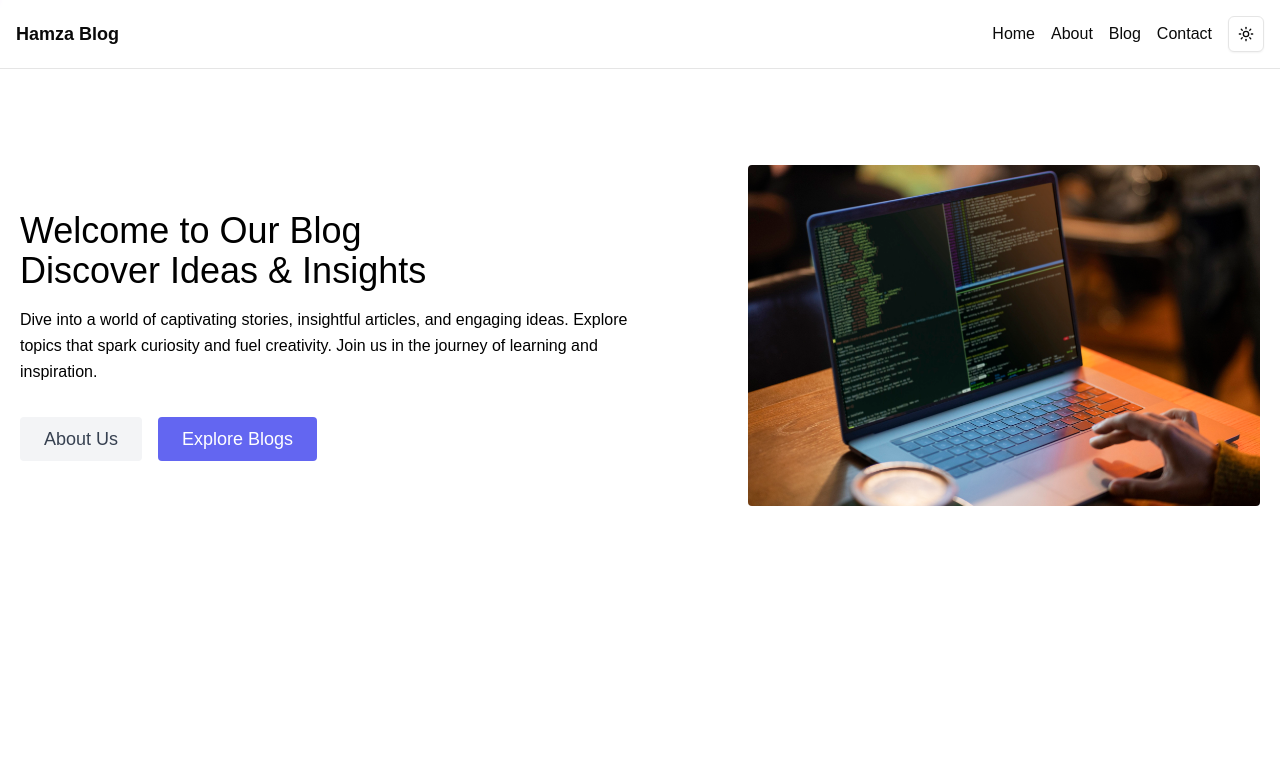
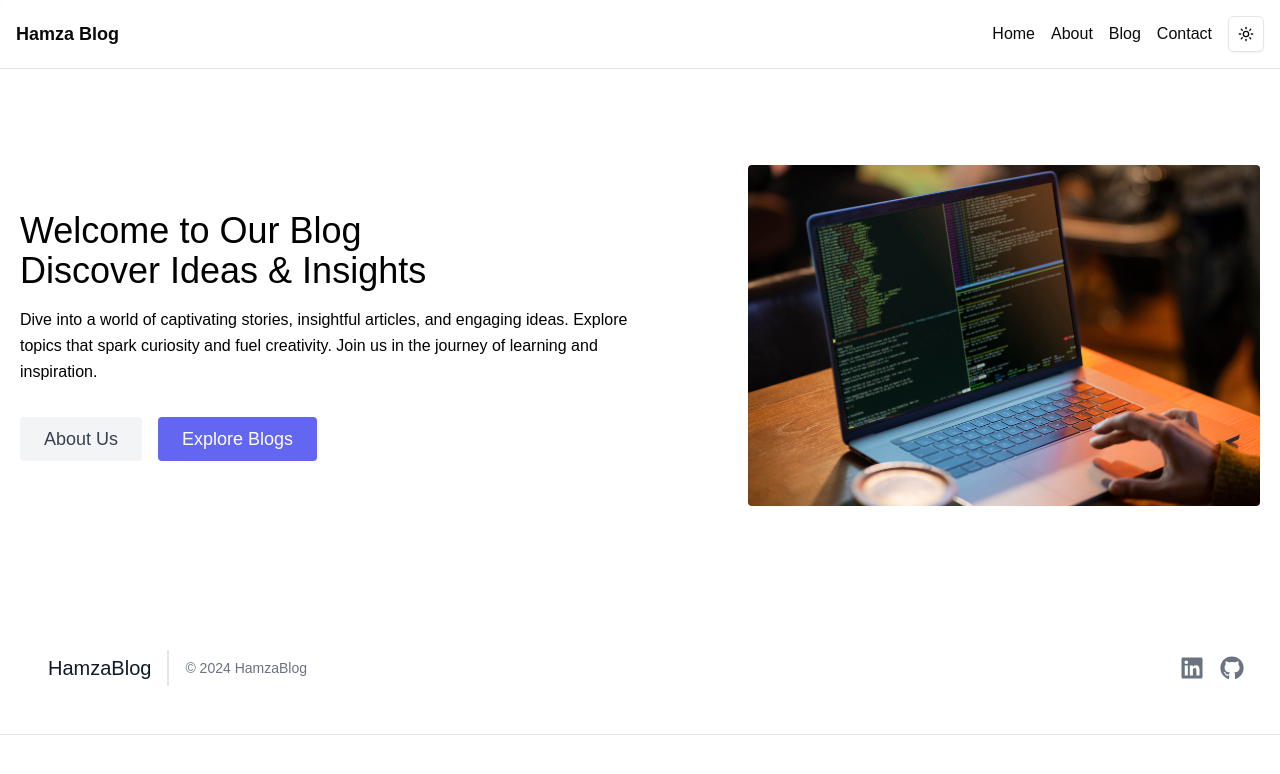
Before and after one commit to Hamza-Sheikh-02/hamza-blog, a Next.js app: page / in a window 1280 px wide. Shown: the top 774 px of the page. Built offline with nearby package versions, Linux system fonts and the light colour scheme.

Commit message:
Add Footer

```diff
--- a/package.json
+++ b/package.json
@@ -19,6 +19,7 @@
     "next-themes": "^0.4.4",
     "react": "^19.0.0",
     "react-dom": "^19.0.0",
+    "react-icons": "^5.4.0",
     "react-top-loading-bar": "^3.0.2",
     "tailwind-merge": "^2.6.0",
     "tailwindcss-animate": "^1.0.7",
--- a/src/app/layout.tsx
+++ b/src/app/layout.tsx
@@ -1,6 +1,7 @@
 import type { Metadata } from "next";
 import "./globals.css";
 import Navbar from "@/components/Navbar";
+import Footer from "@/components/Footer";
 import { ThemeProvider } from "@/components/theme-provider";
 
 export const metadata: Metadata = {
@@ -28,6 +29,7 @@ export default function RootLayout({
         >
           <Navbar />
           {children}
+          <Footer />
         </ThemeProvider>
       </body>
     </html>
--- a/src/app/page.tsx
+++ b/src/app/page.tsx
@@ -1,5 +1,10 @@
 import Hero from "@/components/Hero";
+import Blog from "@/components/Blog";
 
 export default function Home() {
-  return <Hero />;
+  return (
+    <>
+      <Hero />
+    </>
+  );
 }
--- /dev/null
+++ b/src/components/Footer.tsx
@@ -0,0 +1,36 @@
+import { FaLinkedin, FaGithub } from "react-icons/fa";
+import Link from "next/link";
+
+const Footer = () => {
+  return (
+    <footer className="p-4 bg-background/50 sticky top-0 backdrop-blur border-b z-10">
+      <div className="container px-5 py-8 mx-auto flex items-center sm:flex-row flex-col">
+        <Link
+          href="/"
+          className="flex title-font font-medium items-center md:justify-start justify-center text-gray-900 dark:text-white"
+        >
+          <span className="ml-3 text-xl">HamzaBlog</span>
+        </Link>
+        <p className="text-sm text-gray-500 dark:text-gray-400 sm:ml-4 sm:pl-4 sm:border-l-2 sm:border-gray-200 dark:sm:border-gray-700 sm:py-2 sm:mt-0 mt-4">
+          © 2024 HamzaBlog
+        </p>
+        <span className="inline-flex sm:ml-auto sm:mt-0 mt-4 justify-center sm:justify-start">
+          <Link
+            href="https://www.linkedin.com/in/hamza-sheikh-351766298/"
+            className="text-gray-500 dark:text-gray-400 hover:text-indigo-500 dark:hover:text-indigo-400"
+          >
+            <FaLinkedin size={24} />
+          </Link>
+          <Link
+            href="https://github.com/Hamza-Sheikh-02"
+            className="ml-4 text-gray-500 dark:text-gray-400 hover:text-indigo-500 dark:hover:text-indigo-400"
+          >
+            <FaGithub size={24} />
+          </Link>
+        </span>
+      </div>
+    </footer>
+  );
+};
+
+export default Footer;
```
Also changed, not shown: 1 other file (tests, documents, lock files or other folders).
